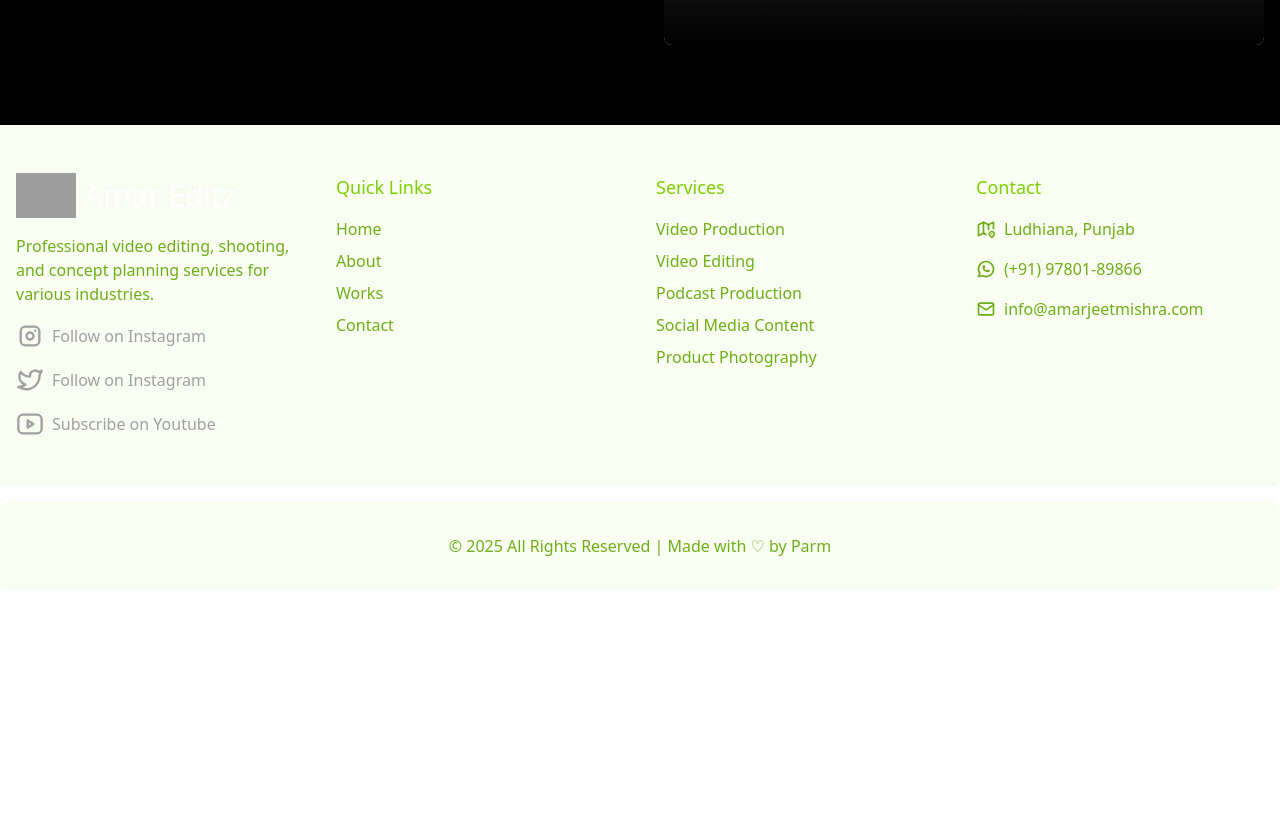
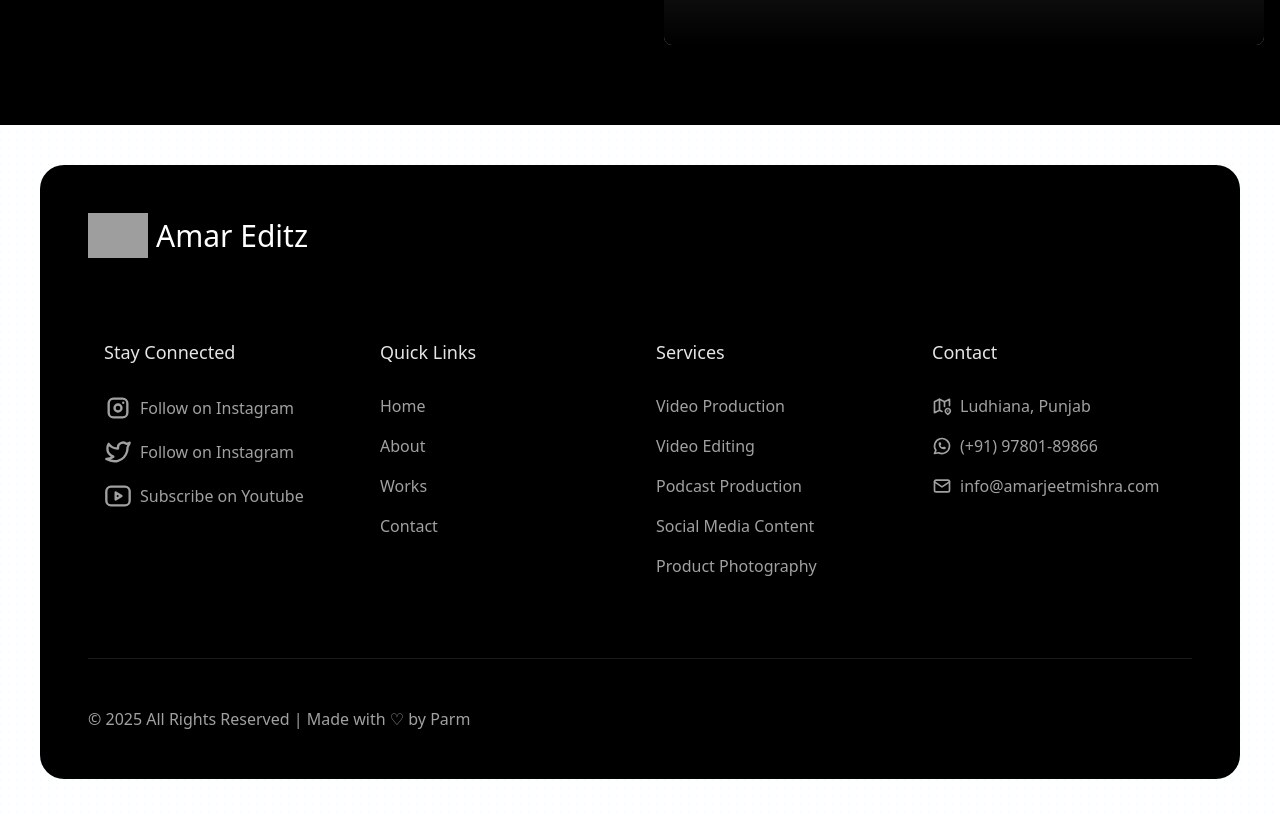
Before and after one commit to iamparmjeet/PortfolioAmarV2, a Next.js app: page / in a window 1280 px wide. Shown: the part 4260-5077 px from the top of the page. Before the commit the page ends 4866 px from the top, so only its background shows below. Built offline with nearby package versions, Linux system fonts and the light colour scheme; grey boxes are pictures that could not be loaded.

Commit message:
footer updated with new colors and design

```diff
--- a/src/components/footer/footer-copyright.tsx
+++ b/src/components/footer/footer-copyright.tsx
@@ -5,7 +5,7 @@ const year = d.getFullYear();
 
 export default function FooterCopyright() {
   return (
-    <section className=" text-lime-600/90 py-8 px-2 mx-auto bg-lime-400/5 rounded-lg text-center mb-4">
+    <section className="text-neutral-400 pt-6 md:pt-12 mx-auto text-start border-t border-white/10 ">
       <p>
         ©
         {" "}
@@ -17,7 +17,7 @@ export default function FooterCopyright() {
           href="https://parmjeetmishra.com"
           target="_blank"
           rel="noopener noreferrer"
-          className="hover:text-lime-500"
+          className="hover:text-orange-500"
         >
           Parm
         </a>
--- a/src/components/footer/footer.tsx
+++ b/src/components/footer/footer.tsx
@@ -7,7 +7,8 @@ import FooterCopyright from "./footer-copyright";
 
 export default function Footer() {
   return (
-    <footer>
+    <footer className="w-[calc(100%-32px)] md:w-[calc(100%-80px)] relative bg-black p-6 md:p-12 rounded-3xl  max-w-[1600px] xl:mx-auto m-4 md:m-10 ">
+      <Logo />
       <FooterUpper />
       <FooterCopyright />
     </footer>
@@ -16,24 +17,19 @@ export default function Footer() {
 
 function FooterUpper() {
   return (
-    <section className="md:rounded-md bg-lime-400/5 text-lime-500 mb-4 container mx-auto px-4 py-12">
-      <div className="grid grid-cols-1 md:grid-cols-2 lg:grid-cols-4 gap-8">
-        <Brand />
+    <section className="grid grid-cols-1 md:grid-cols-2 lg:grid-cols-4 gap-8 md:rounded-md my-0 md:my-8 container mx-auto px-4 py-12">
+        <Social />
         <QuickLinks />
         <Services />
         <Contact />
-      </div>
     </section>
   );
 }
 
-function Brand() {
+function Social() {
   return (
     <div>
-      <Logo />
-      <p className="text-lime-600/90 my-4">
-        Professional video editing, shooting, and concept planning services for various industries.
-      </p>
+      <Heading title="Stay Connected" />
       <SocialsBox />
     </div>
   );
@@ -61,8 +57,8 @@ const QuickLinksItems = [
 function QuickLinks() {
   return (
     <div>
-      <h3 className="text-lg font-medium  mb-4">Quick Links</h3>
-      <ul className="space-y-2">
+      <Heading title="Quick Links" />
+      <ul className="space-y-4">
         {QuickLinksItems.map(item => (
           <LinkBox
             key={item.label}
@@ -83,7 +79,7 @@ type LinkBoxProps = {
 function LinkBox({ label, href }: LinkBoxProps) {
   return (
     <li>
-      <Link href={href} className="text-lime-600/90 hover:text-lime-500 transition-colors">
+      <Link href={href} className="text-neutral-400 hover:text-neutral-300 transition-colors">
         {label}
       </Link>
     </li>
@@ -121,8 +117,8 @@ const ServicesItems = [
 function Services() {
   return (
     <div>
-      <h3 className="text-lg font-medium mb-4">Services</h3>
-      <ul className="space-y-2">
+      <Heading title="Services" />
+      <ul className="space-y-4">
         {ServicesItems.map(item => (
           <LinkBox
             key={item.label}
@@ -166,7 +162,7 @@ function ContactItemListBox({ label, href, icon }: ContactItemProps) {
   return (
     <a
       href={href}
-      className="flex gap-2 items-center text-lime-600/90 hover:text-lime-500 transition-colors"
+      className="flex gap-2 items-center text-neutral-400 hover:text-neutral-300 transition-colors"
       target="_blank"
       rel="noopener noreferrer"
     >
@@ -179,7 +175,7 @@ function ContactItemListBox({ label, href, icon }: ContactItemProps) {
 function Contact() {
   return (
     <div>
-      <h3 className="text-lg font-medium mb-4">Contact</h3>
+      <Heading title="Contact" />
       <ul className="space-y-4">
         {ContactItems.map(item => (
           <ContactItemListBox
@@ -193,3 +189,12 @@ function Contact() {
     </div>
   );
 }
+
+function Heading({ title }: { title: string }) {
+  return (
+    <h3 className="text-lg text-neutral-200 font-medium  mb-7">
+      {title}
+      {" "}
+    </h3>
+  );
+}
```
